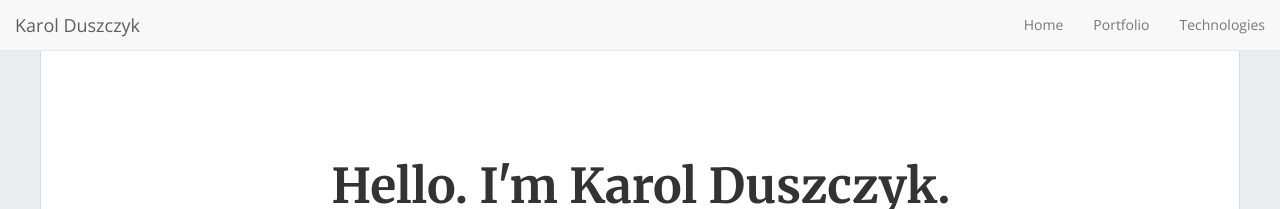
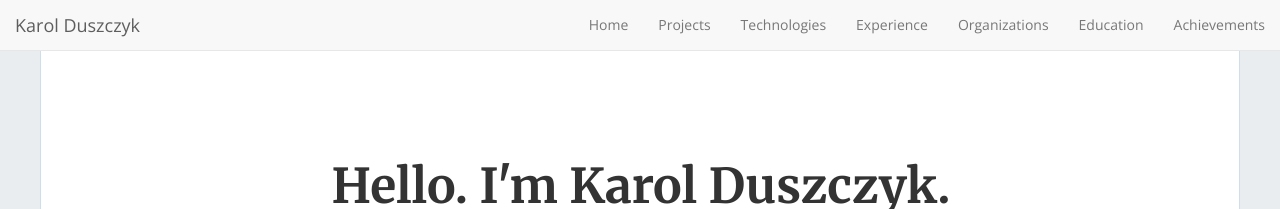
Before and after one commit to karoldus/karoldus.github.io, a Jekyll site: the page built from index.html, in a window 1280 px wide. Shown: the top 209 px of the page. Built offline with Jekyll 4.4.1, drawn with Linux system fonts in a browser that asks for light colours; nearby versions of some CDN libraries; the list of posts is cut into pages by our own code.

Commit message:
Update navigation links for consistency and clarity

```diff
--- a/_data/nav.yml
+++ b/_data/nav.yml
@@ -1,5 +1,8 @@
 main:
     - { url: '/', text: 'Home' }
-    # - { url: '/about', text: 'About' }
-    - { url: '#portfolio', text: 'Portfolio' }
+    - { url: '#portfolio', text: 'Projects' }
     - { url: '#technologies', text: 'Technologies' }
+    - { url: '#experience', text: 'Experience' }
+    - { url: '#organizations', text: 'Organizations' }
+    - { url: '#education', text: 'Education' }
+    - { url: '#achievements', text: 'Achievements' }
```
